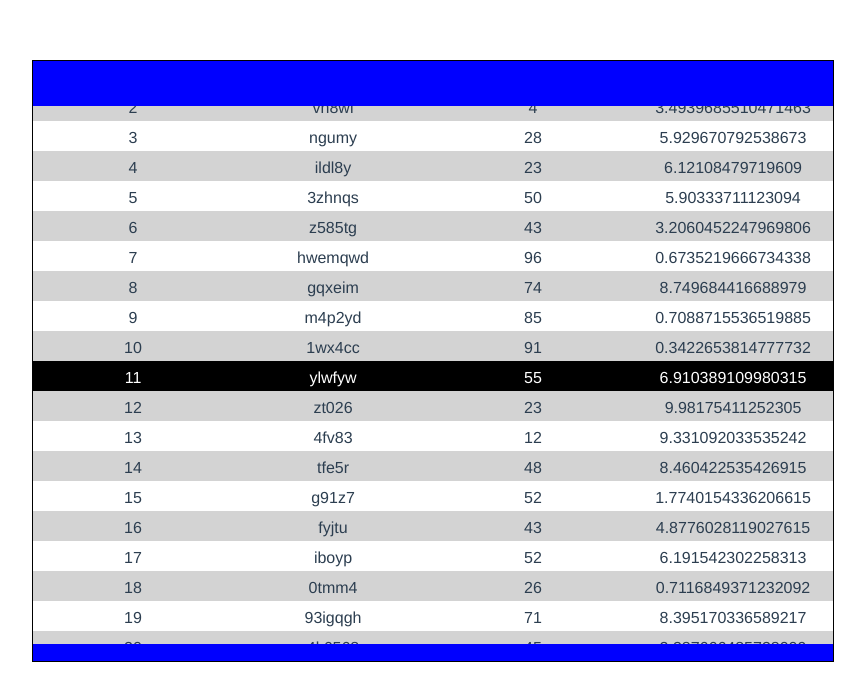
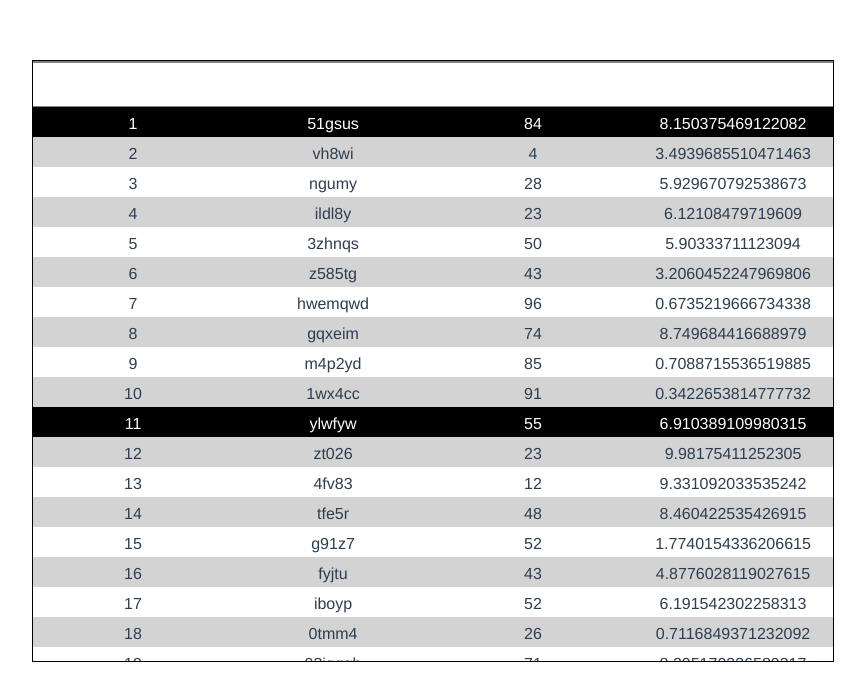
Before and after one commit to bkapus2/VueVirtualScroller, a Vue app: page / in a window 1280 px wide. Shown: the top 700 px of the page, without its empty margins (207-1072 px from the left). Built offline with nearby package versions, Linux system fonts and the light colour scheme.

Commit message:
half-implemented sticky positioning directive
might have to re-work this, the directive is complex, can this be solved with just css?

```diff
--- a/src/App.vue
+++ b/src/App.vue
@@ -2,7 +2,7 @@
   <div id="app">
     <virtual-scroll
       v-bind:items="items">
-      <div class="header" slot="header"></div>
+      <div v-if="showHeader" class="header" slot="header"></div>
       <template slot-scope="{ item, index, component }">
         <component :is="component"
           :row-data="item"
@@ -35,7 +35,11 @@ export default {
   },
   data: () => ({
     items,
+    showHeader: false,
   }),
+  created() {
+    setTimeout(()=>{this.showHeader=!this.showHeader}, 1000)
+  }
 };
 </script>
 
@@ -54,12 +58,13 @@ export default {
 .header {
   z-index: 2;
   height: 45px;
-  background-color: blue;
-  resize: both;
+  background-color: white;
+  border-bottom: 1px solid gray;
 }
 .footer {
   z-index: 2;
   height: 17px;
-  background-color: blue;
+  background-color: white;
+  border-top: 1px solid gray;
 }
 </style>
--- a/src/components/VirtualScroll.vue
+++ b/src/components/VirtualScroll.vue
@@ -1,6 +1,11 @@
 <template>
   <div class="recycling-virtual-scroller" @scroll.passive="onScroll">
-    <div class="header" ref="header" v-on-inserted="onHeaderInserted" v-on-resize="onHeaderResize">
+    <div class="header"
+      ref="header"
+      v-if="$slots.header"
+      v-on-inserted="onHeaderInserted"
+      v-on-resize="onHeaderResize"
+      v-sticky-position.top>
       <slot name="header"></slot>
     </div>
     <div class="items-container" :style="containerStyle">
@@ -14,7 +19,12 @@
         </slot>
       </div>
     </div>
-    <div class="footer" ref="footer" v-on-inserted="onFooterInserted" v-on-resize="onFooterResize">
+    <div class="footer"
+      ref="footer"
+      v-if="$slots.footer"
+      v-on-inserted="onFooterInserted"
+      v-on-resize="onFooterResize"
+      v-sticky-position.bottom>
       <slot name="footer"></slot>
     </div>
   </div>
@@ -25,18 +35,36 @@ import rafThrottle from '@/utils/rafThrottle';
 import debounce from '@/utils/debounce';
 import rowModelPool from '@/utils/rowModelPool';
 
+import stickyPosition from '@/directives/stickyPosition';
 
 const onResize = {
-  inserted(el, binding, vnode, oldVnode) {
-    console.log(this, el, binding, vnode)
+  inserted(el, binding) {
+    let height = el.offsetHeight;
+    let width = el.offsetWidth;
+    const { value } = binding;
     // todo: find a better way to store this
-    vnode.data.observer = new MutationObserver(mutations => {
-      // console.log(mutations);
+    binding.observer = new MutationObserver(mutations => {
+      const newHeight = el.offsetHeight;
+      const newWidth = el.offsetWidth;
+      const heightChange = newHeight !== height;
+      const widthChange = newWidth !== width
+      if (heightChange || widthChange) {
+        vlaue({
+          oldHeight: height,
+          oldWidth: width,
+          newHeight,
+          newWidth,
+          heightChange,
+          widthChange,
+        });
+        height = newHeight;
+        width = newWidth;
+      }
     });
-    vnode.data.observer.observe(el, { attributes: true, characterData: true });
+    binding.observer.observe(el, { attributes: true, characterData: true });
   },
   unbind(el, binding, vnode, oldVnode) {
-    vnode.data.observer.disconnect();
+    binding.observer.disconnect();
   }
 }
 
@@ -57,7 +85,8 @@ function validateItems(items) {
 export default {
   directives: {
     onResize,
-    onInserted
+    onInserted,
+    stickyPosition,
   },
   props: {
     itemHeight: {
@@ -83,6 +112,8 @@ export default {
     return {
       rowModels: [],
       totalHeight: 1000,
+      topOffset: 0,
+      bottomOffset: 0,
     }
   },
   computed: {
@@ -127,14 +158,12 @@ export default {
   },
   methods: {
     onScroll(e) {
-      this.$refs.header.style.top = this.$el.scrollTop + 'px';
-      this.$refs.footer.style.bottom = (-this.$el.scrollTop) + 'px';
       this.updateVisibleItems();
       this.cleanPool();
     },
     updateVisibleItems() {
       console.time('#updateVisibleItems');
-      const { items, rowModelPool, itemHeight } = this;
+      const { items, rowModelPool, itemHeight, topOffset } = this;
       const { startIndex, endIndex, totalHeight } = this.fixedHeightMode
         ? this.getFixedHeightData()
         : this.getVariableHeightData();
@@ -148,9 +177,9 @@ export default {
       for (var index = startIndex; index < endIndex; index++) {
         const item = items[index];
         let rowModel = rowModelPool.findByIndex(index);
+        // todo: account for variable height mode
+        const top = index * itemHeight + topOffset;
         if (!rowModel) {
-          // todo: account for variable height mode
-          const top = index * itemHeight;
           rowModel = rowModelPool.getAvailableRowModel({
             component: item.component,
             height: itemHeight,
@@ -158,6 +187,8 @@ export default {
             index,
             top,
           });
+        } else {
+          rowModel.top = top;
         }
       }
 
@@ -178,12 +209,14 @@ export default {
     },
     getBounds() {
       const { scrollTop, offsetHeight } = this.$el;
+      const { topOffset, bottomOffset } = this;
       return {
-        top: scrollTop,
-        bottom: scrollTop + offsetHeight,
+        top: scrollTop + topOffset,
+        bottom: scrollTop + topOffset + offsetHeight + bottomOffset,
       };
     },
     getFixedHeightData() {
+      const { topOffset, bottomOffset } = this;
       const buffer = this.buffer;
       const bounds = this.getBounds();
       const topBoundary = bounds.top - buffer; // todo: account for beforeContent
@@ -196,23 +229,32 @@ export default {
       return {
         startIndex: startIndex < 0 ? 0 : startIndex,
         endIndex: endIndex > length ? length : endIndex,
-        totalHeight: items.length * itemHeight,
+        totalHeight: topOffset + items.length * itemHeight + bottomOffset,
       };
     },
     getVariableHeightData() {
       throw new Error("todo: #getVariableHeightData");
     },
-    onHeaderResize(...args) {
-      console.log(this, ...args)
+    onHeaderInserted() {
+      this.topOffset = this.$refs.header.offsetHeight;
+      this.updateVisibleItems();
     },
-    onFooterResize(...args) {
-      console.log(this, ...args);
+    onFooterInserted() {
+      this.bottomOffset = this.$refs.footer.offsetHeight;
+      this.updateVisibleItems();
     },
-    onHeaderInserted(...args) {
-      console.log(this, ...args);
+    onHeaderResize({ heightChange, newHeight }) {
+      console.log(heightChange)
+      if (heightChange) {
+        this.topOffset = newHeight;
+        this.updateVisibleItems();
+      }
     },
-    onFooterInserted(...args) {
-      console.log(this, ...args);
+    onFooterResize({ heightChange, newHeight }) {
+      if (heightChange) {
+        this.bottomOffset = newHeight;
+        this.updateVisibleItems();
+      }
     },
   },
 };
@@ -239,13 +281,11 @@ export default {
   overflow: hidden;
 }
 .header {
-  top: 0;
   left: 0;
   right: 0;
   position: absolute;
 }
 .footer {
-  bottom: 0;
   left: 0;
   right: 0;
   position: absolute;
--- /dev/null
+++ b/src/directives/stickyPosition.js
@@ -0,0 +1,75 @@
+import isStickySupported from '@/utils/isStickySupported';
+import rafThrottle from '@/utils/rafThrottle';
+
+function bindSticky(el, binding) {
+  const { modifiers } = binding;
+  const { top = false, bottom = false, left = false, right = false } = modifiers;
+
+  const style = el.style;
+  const { offsetHeight } = el;
+  const containerHeight = el.parentElement.offsetHeight;
+
+  if (top) {
+    style.top = '0';
+  }
+  if (bottom) {
+    style.top = `${containerHeight - offsetHeight}px`;
+  }
+  if (left) {
+    style.left = '0';
+  }
+  if (right) {
+    style.right = '0';
+  }
+}
+
+function bindUnsticky(el, binding) {
+  const { modifiers } = binding;
+  const { top = false, bottom = false, left = false, right = false } = modifiers;
+
+  const listener = rafThrottle((event) => {
+    const style = el.style;
+    const { offsetHeight } = el;
+    const containerHeight = el.parentElement.offsetHeight;
+
+    console.log(event);
+
+    if (top) {
+      style.top = '0';
+    }
+    if (bottom) {
+      style.bottom = '0';
+    }
+    if (left) {
+      style.left = '0';
+    }
+    if (right) {
+      style.right = '0';
+    }
+  });
+
+  const parent = el.parentElement;
+  parent.addEventListener('scroll', listener);
+  binding.unbindListener = function unbindListener() {
+    parent.removeEventListener('scroll', listener);
+  };
+}
+
+const stickyPosition = {
+  inserted(el, binding) {
+    if (!isStickySupported) {
+      el.style.position = 'sticky';
+      bindSticky(el, binding);
+    } else {
+      el.style.position = 'absolute';
+      bindUnsticky(el, binding);
+    }
+  },
+  unbind() {
+    if (!isStickySupported) {
+      throw new Error('todo: finish sticky position vue directie');
+    }
+  },
+};
+
+export default stickyPosition;
--- a/src/testData/rows.js
+++ b/src/testData/rows.js
@@ -1,7 +1,7 @@
 import columns from './columns';
 
 const rows = [];
-let nRows = 10000;
+let nRows = 1000;
 function colReduceFn(acc, col) {
   acc[col.key] = col.generateCellData();
   return acc;
--- /dev/null
+++ b/src/utils/isStickySupported.js
@@ -0,0 +1,4 @@
+const style = document.createElement('a').style;
+style.cssText = 'position:sticky;position:-webkit-sticky;position:-ms-sticky;';
+const isStickySupported = style.position.indexOf('sticky') !== -1;
+export default isStickySupported;
```
Also changed, not shown: .eslintrc.js.
